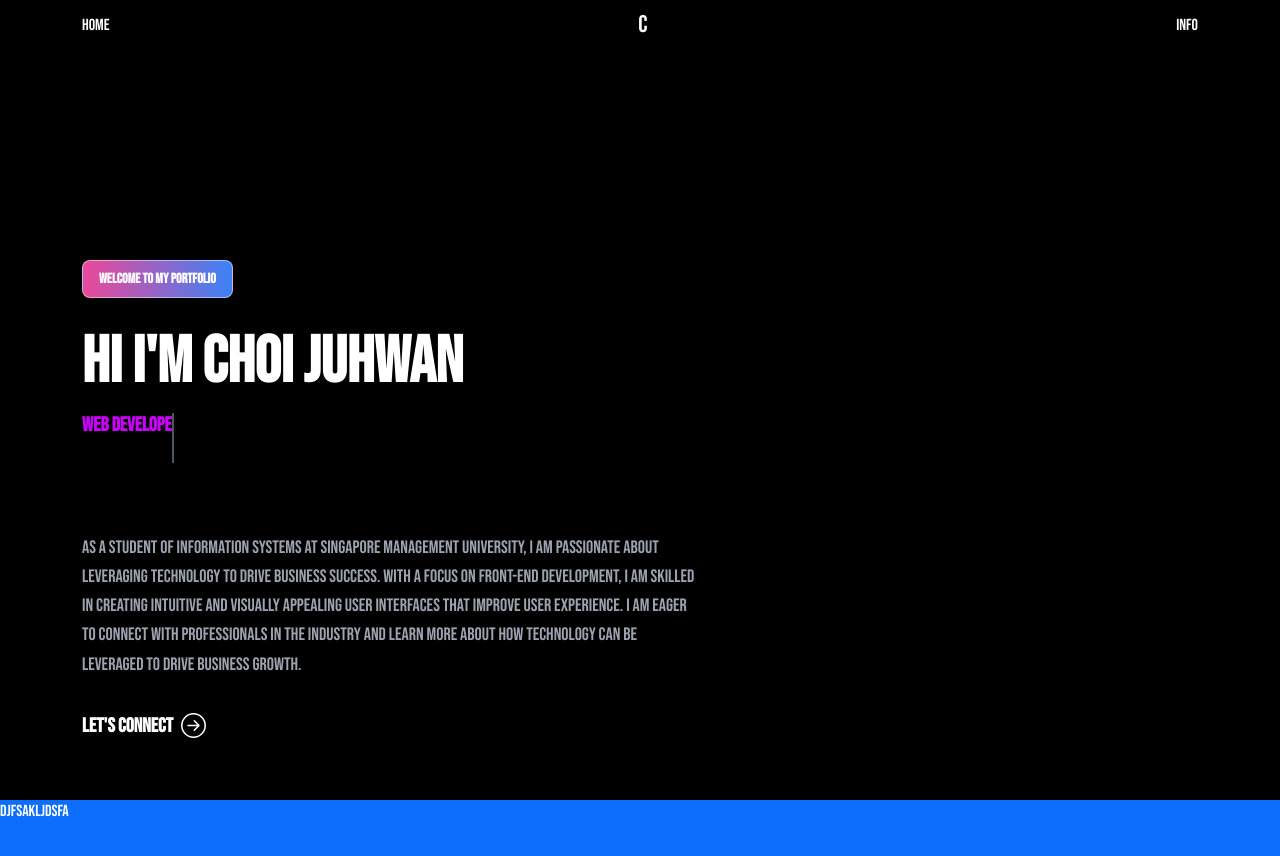
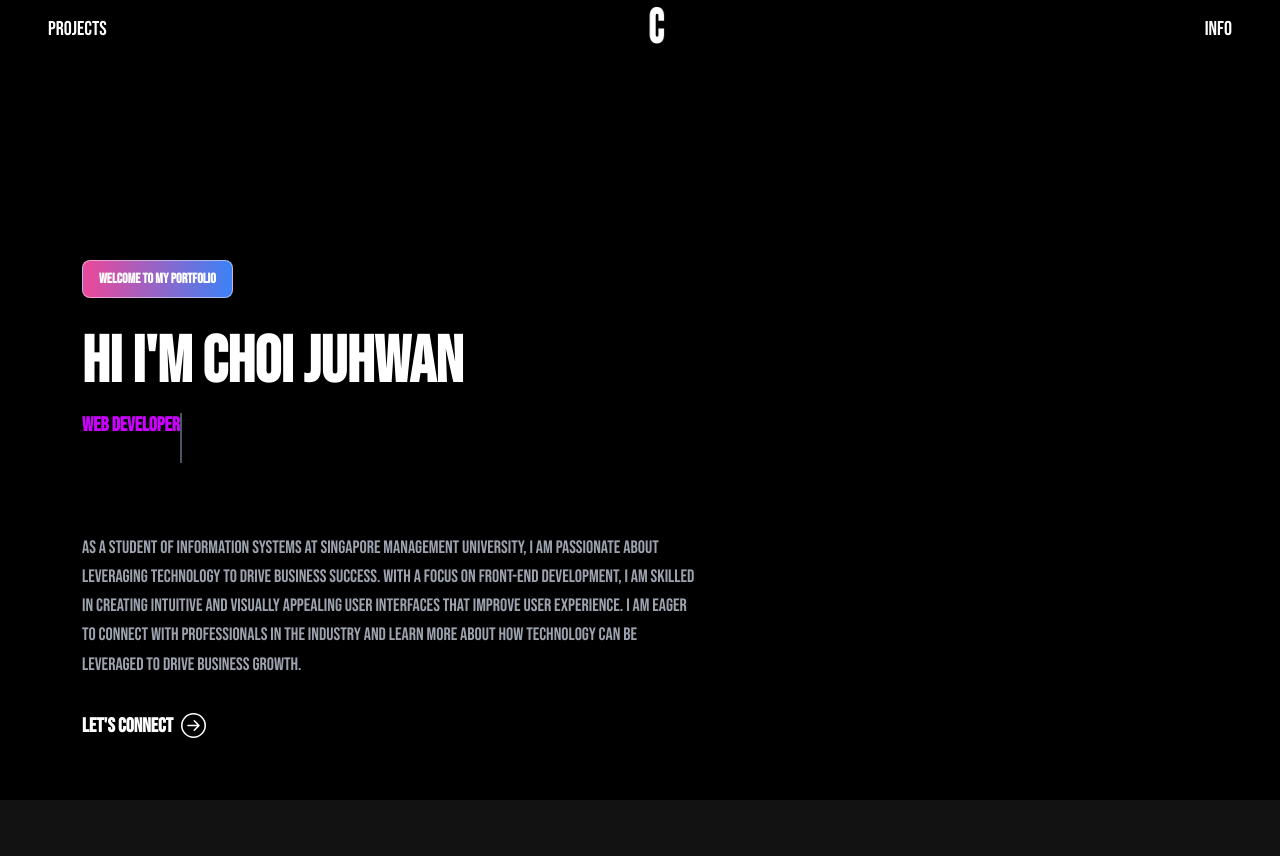
Before and after one commit to choijuhwan8/Portfolio, a React (Create React App) app in the folder react-app/: page / in a window 1280 px wide. Shown: the top 856 px of the page. After the commit the page ends 800 px from the top, so only its background shows below. Built offline with nearby package versions, Linux system fonts and the light colour scheme.

Commit message:
implemented pages and logo v1

```diff
--- a/react-app/package.json
+++ b/react-app/package.json
@@ -13,6 +13,7 @@
     "react-bootstrap": "^2.10.4",
     "react-dom": "^18.3.1",
     "react-multi-carousel": "^2.8.5",
+    "react-router-dom": "^6.26.1",
     "react-router-hash-link": "^2.4.3",
     "react-scripts": "^5.0.1",
     "tailwindcss": "^3.4.10",
--- a/react-app/src/App.css
+++ b/react-app/src/App.css
@@ -30,6 +30,7 @@ html {
   scroll-behavior: smooth;
   scroll-padding-top: 75px;
   height: 100% !important;
+  width: 100% !important;
 
 }
 
@@ -131,3 +132,37 @@ p.danger {
   width: 40%;
   z-index: -4;
 }
+.spinning-logo {
+  width: 150px;
+  height: 50px;
+  display: flex;
+  align-items: center !important;
+  justify-content: center;
+  perspective: 1000px;
+}
+
+.logo-text {
+  decoration: none;
+  font-size: 3rem;
+  font-weight: bold;
+  color: #fff;
+  background-color: transparent;
+  width: 100%;
+  height: 100%;
+  display: flex;
+  align-items: center;
+  justify-content: center;
+  text-align: center;
+  border-radius: 50%;
+  transform-style: preserve-3d;
+  animation: spin 5s linear infinite;
+}
+
+@keyframes spin {
+  0% {
+    transform: rotateY(0);
+  }
+  100% {
+    transform: rotateY(360deg);
+  }
+}
--- a/react-app/src/App.js
+++ b/react-app/src/App.js
@@ -1,26 +1,30 @@
 // import logo from './logo.svg';
 import './App.css';
 import { NavBar } from './components/NavBar';
-import { Banner } from './components/Banner';
+// import { Banner } from './components/Banner';
 // import { Skills } from './components/Skills';
+import { BrowserRouter as Router, Route, Routes } from 'react-router-dom';
 import 'bootstrap/dist/css/bootstrap.min.css';
+import HomePage from './pages/HomePage';
+import InfoPage from './pages/InfoPage';
+import ProjectsPage from './pages/ProjectsPage';
 
 function App() {
   return (
-  <div className="App bg-primary w-full overflow-hidden relative">
-      <header className="fixed top-0 w-full z-50 bg-black sm:px-16 flex justify-center items-center transition-all duration-300 ease-in-out">
-        <div className="xl:max-w-[1280px] w-full">
+    <Router>
+      <div className="App bg-primary w-full overflow-hidden relative">
+        <header className="fixed top-0 w-full z-50 bg-transparent transition-all duration-300 ease-in-out">
           <NavBar />
-        </div>
-      </header>
-      <Banner />
-	  <div className="h-screen">
-		djfsakljdsfa
-	  </div>
-		  <div className="h-screen">
-		djfsakljdsfa
-	  </div>
-    </div>
+        </header>
+        <main>
+          <Routes>
+            <Route path="/" element={<HomePage />} />
+            <Route path="/info" element={<InfoPage />} />
+		    <Route path="/projects" element={<ProjectsPage />} />
+          </Routes>
+        </main>
+      </div>
+    </Router>
   );
 }
 
--- a/react-app/src/components/Banner.js
+++ b/react-app/src/components/Banner.js
@@ -3,7 +3,7 @@ import { Container, Row, Col } from 'react-bootstrap';
 import { ArrowRightCircle } from 'react-bootstrap-icons';
 // import profileImage from '../assets/img/profile-image.png';
 
-export const Banner = () => {
+const Banner = () => {
     const [loopNum, setLoopNum] = useState(0);
     const [isDeleting, setIsDeleting] = useState(false);
     const [text, setText] = useState('');
@@ -63,3 +63,5 @@ export const Banner = () => {
         </section>
     )
 }
+
+export default Banner;
--- a/react-app/src/components/NavBar.js
+++ b/react-app/src/components/NavBar.js
@@ -1,6 +1,7 @@
 import { useState, useEffect } from "react";
-import { Navbar, Container, Nav } from "react-bootstrap";
-import { BrowserRouter as Router } from 'react-router-dom';
+import { Navbar, Container } from "react-bootstrap";
+import { NavLink } from 'react-router-dom'; // Import NavLink for routing
+import SpinningLogo from './SpinningLogo';
 
 export const NavBar = () => {
   const [activeLink, setActiveLink] = useState('home');
@@ -25,32 +26,35 @@ export const NavBar = () => {
   };
 
   return (
-    <Router>
     <Navbar
       expand="md"
-        className={`fixed top-0 w-full z-50 transition-all duration-300 ease-in-out ${scrolled ? 'bg-black py-1' : 'bg-transparent py-1'}`}
+      className={`!w-full transition-all duration-300 ease-in-out ${scrolled ? 'bg-transparent py-1' : 'bg-transparent py-1'}`}
     >
-        <Container className="flex items-center justify-between">
-          <Nav.Link
-            href="#home"
-            className={`text-white ${activeLink === 'home' ? 'font-bold underline' : ''} transition-opacity duration-300`}
+      <Container fluid className="px-4 mx-4">
+        <NavLink
+          to="/projects"
+          className={`text-white text-xl no-underline ${activeLink === 'projects' ? 'font-bold underline' : ''} transition-opacity duration-300`}
+          onClick={() => onUpdateActiveLink('projects')}
+        >
+          Projects
+        </NavLink>
+        <NavLink
+          to="/"
+          className="d-flex align-items-center !no-underline"
           onClick={() => onUpdateActiveLink('home')}
         >
-            Home
-          </Nav.Link>
-  		  <Navbar.Brand href="#home" className="!mr-0 !mb-0">
-  		  	<h1 className='text-white text-2xl'>C</h1>
-		  </Navbar.Brand>
-
-          <Nav.Link
-            href="#info"
-            className={`text-white ${activeLink === 'info' ? 'font-bold underline' : ''} transition-opacity duration-300`}
+          <h1 className="text-white text-2xl mb-0 !no-underline">
+            <SpinningLogo />
+          </h1>
+        </NavLink>
+        <NavLink
+          to="/info"
+          className={`text-white text-xl no-underline ${activeLink === 'info' ? 'font-bold underline' : ''} transition-opacity duration-300`}
           onClick={() => onUpdateActiveLink('info')}
         >
           Info
-          </Nav.Link>
+        </NavLink>
       </Container>
     </Navbar>
-    </Router>
   );
 };
--- /dev/null
+++ b/react-app/src/components/SpinningLogo.js
@@ -0,0 +1,13 @@
+// src/SpinningLogo.js
+import React from 'react';
+import '../App.css';
+
+const SpinningLogo = () => {
+  return (
+      <div className="spinning-logo">
+        <div className="logo-text">C</div>
+      </div>
+  );
+};
+
+export default SpinningLogo;
--- /dev/null
+++ b/react-app/src/pages/HomePage.js
@@ -0,0 +1,10 @@
+import React from 'react';
+import Banner from '../components/Banner';
+
+const HomePage = () => (
+  <div>
+    <Banner />
+  </div>
+);
+
+export default HomePage;
--- /dev/null
+++ b/react-app/src/pages/InfoPage.js
@@ -0,0 +1,10 @@
+import React from 'react';
+
+const InfoPage = () => (
+  <div className="top-4">
+    <h2>Info Page</h2>
+    {/* Add content for the info page */}
+  </div>
+);
+
+export default InfoPage;
--- /dev/null
+++ b/react-app/src/pages/ProjectsPage.js
@@ -0,0 +1,12 @@
+import React from 'react';
+
+const HomePage = () => (
+  <div>
+    <section id="projects" className="h-screen p-4">
+      <h2>Projects Section</h2>
+      {/* Add content for the projects section */}
+    </section>
+  </div>
+);
+
+export default HomePage;
```
Also changed, not shown: 2 other files (tests, documents, lock files or other folders). Lines whose indentation alone changed are shown as unchanged.
